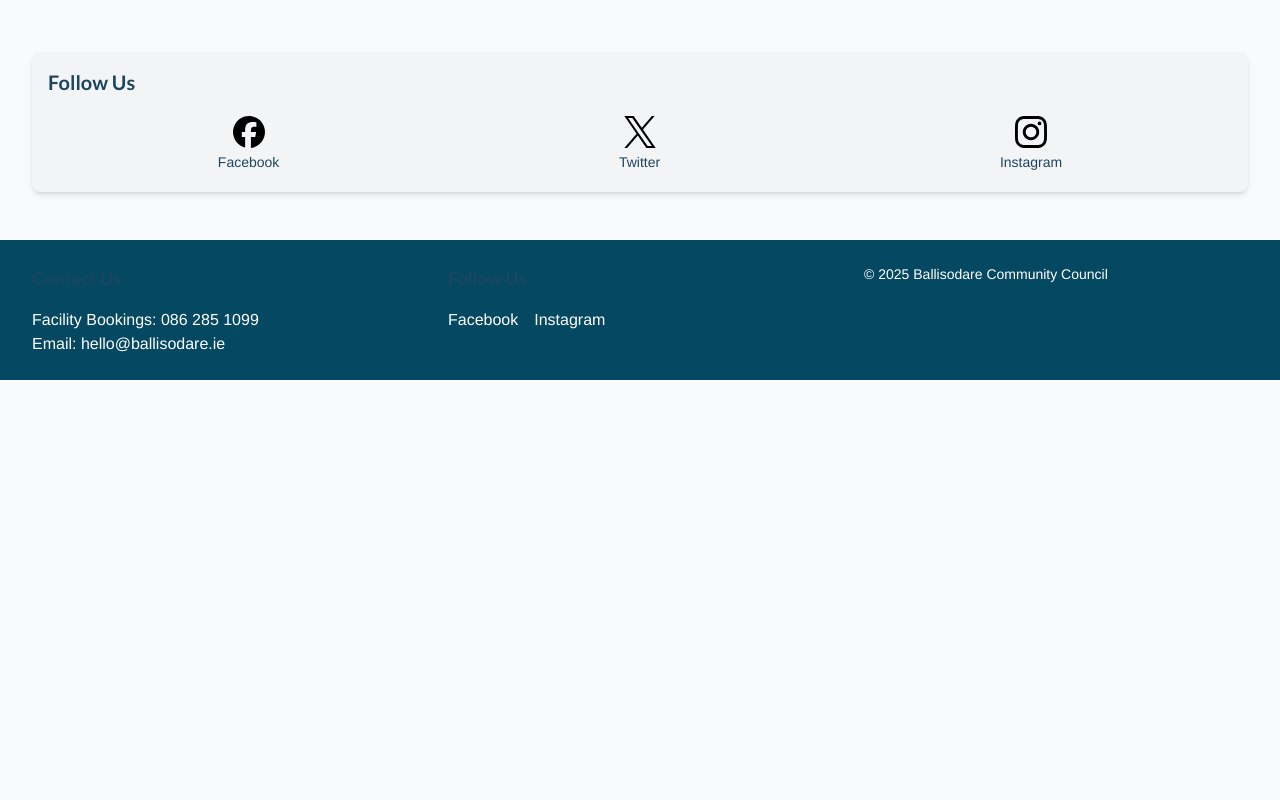
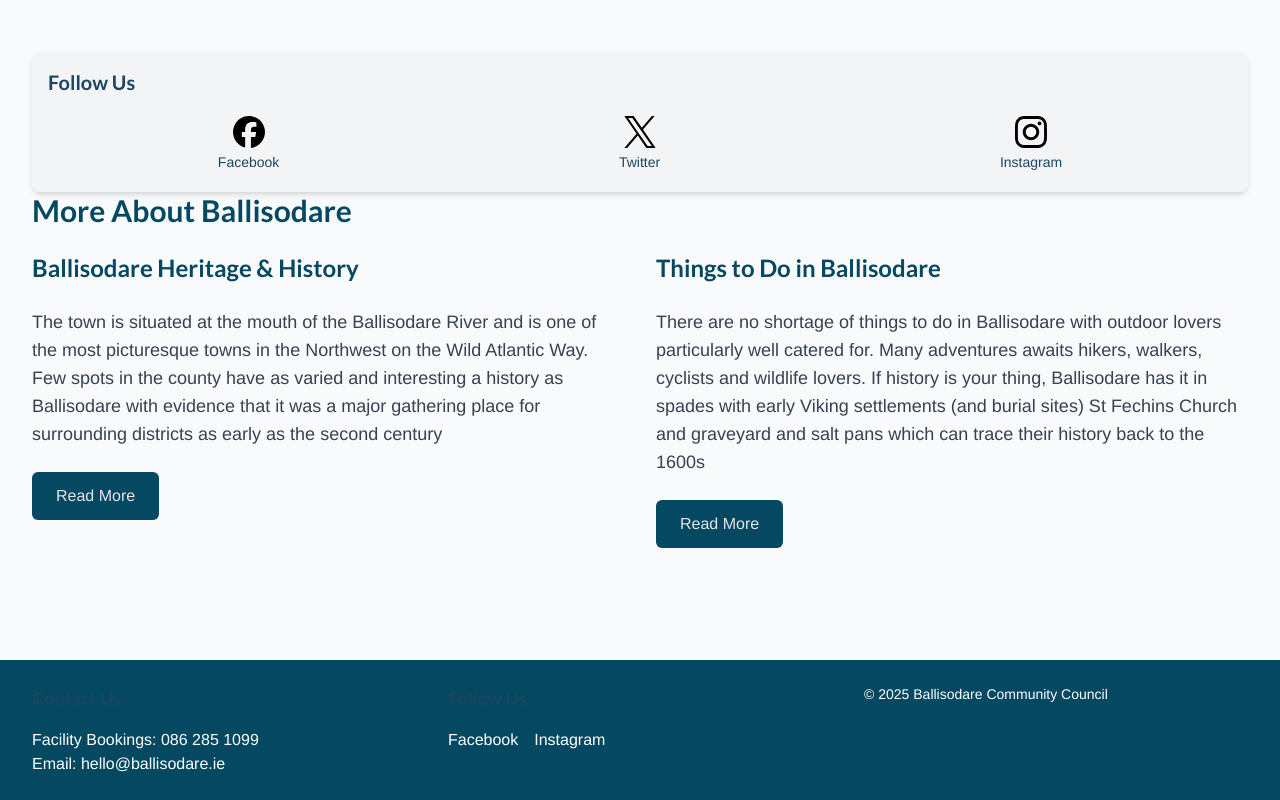
Before and after one commit to Dartths/BallisodareCommunityCouncilWebsite, a React (Vite) app: page /#/ in a window 1280 px wide. Shown: the part 2164-2964 px from the top of the page. Before the commit the page ends 2544 px from the top, so only its background shows below. Built offline with nearby package versions, Linux system fonts and the light colour scheme; a web font is replaced by a local one.

Commit message:
Udpdating the home page with new sections for More things about bballisodare

```diff
--- a/src/pages/Home.tsx
+++ b/src/pages/Home.tsx
@@ -85,6 +85,32 @@ const Home = () => {
 
         <LatestNewsSection />
         <SocialMedia />
+
+
+
+        {/* About Ballisodare */}
+        <section className="mb-16">
+          <h2 className="text-3xl font-bold mb-6 font-title text-primary">More About Ballisodare</h2>
+          <div className="grid md:grid-cols-2 gap-8">
+            <div >
+              <h3 className="text-2xl font-bold mb-6 font-title text-primary">Ballisodare Heritage & History</h3>
+              <p className="text-lg mb-6 font-body text-gray-700">
+                The town is situated at the mouth of the Ballisodare River  and is one of the most picturesque towns in the Northwest on the Wild  Atlantic Way. Few spots in the county have as varied and interesting a history as Ballisodare with evidence that it was a major gathering place for surrounding districts as early as the second century          </p>
+              <div className="text-center">
+                <ReadMoreButton href="/about/history" text="Read More" />
+              </div>
+            </div>
+            <div >
+              <h3 className="text-2xl font-bold mb-6 font-title text-primary">Things to Do in Ballisodare</h3>
+              <p className="text-lg mb-6 font-body text-gray-700">
+                There are no shortage of things to do in Ballisodare with outdoor lovers particularly well catered for. Many adventures awaits hikers, walkers, cyclists and wildlife lovers. If history is your thing, Ballisodare has it in spades with early Viking settlements (and burial sites) St Fechins Church and graveyard and salt pans which can trace their history back to the 1600s
+              </p>
+              <div className="text-center">
+                <ReadMoreButton href="/things-to-do" text="Read More" />
+              </div>
+            </div>
+          </div>
+        </section>
       </div>
     </div>
   );
```
